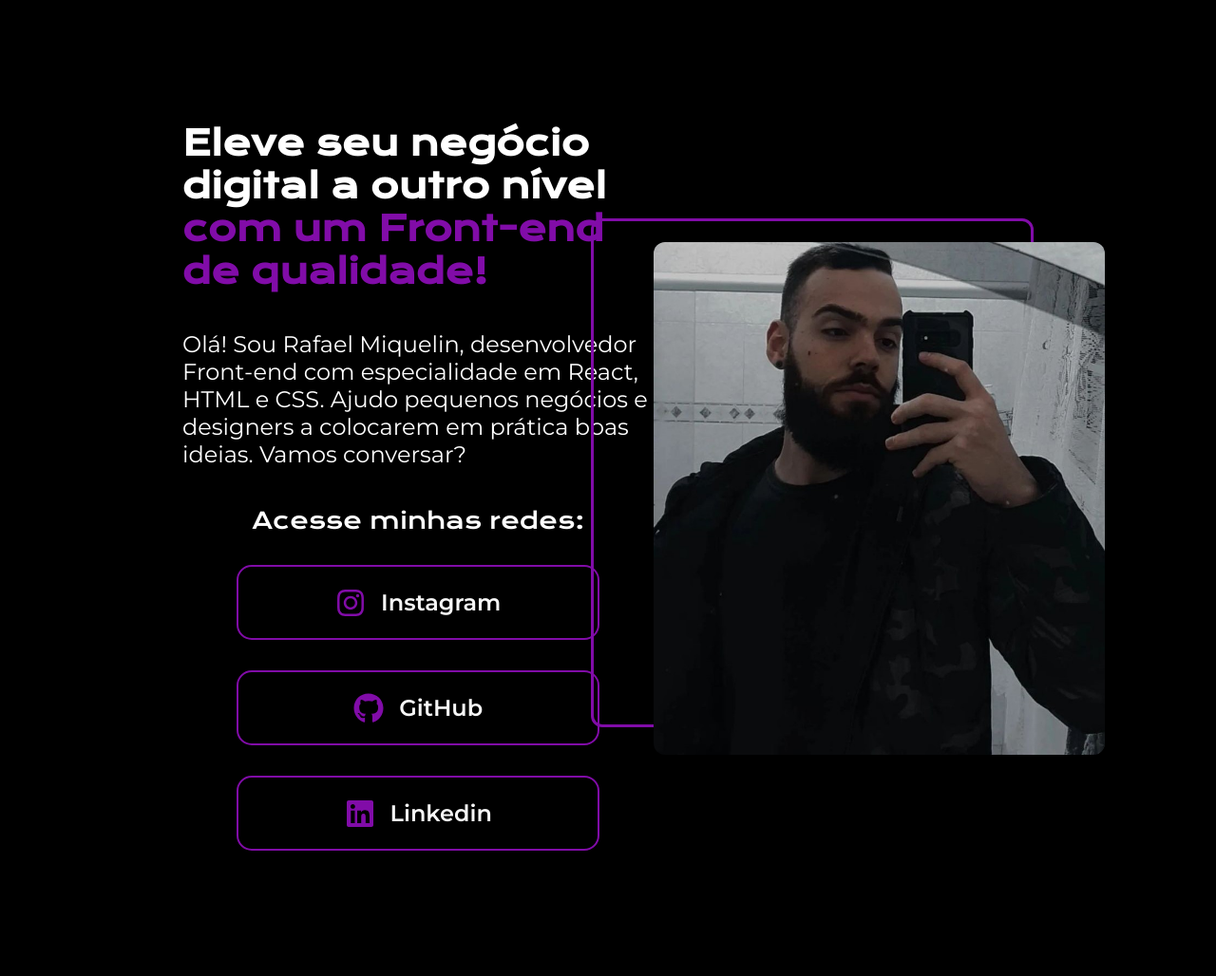
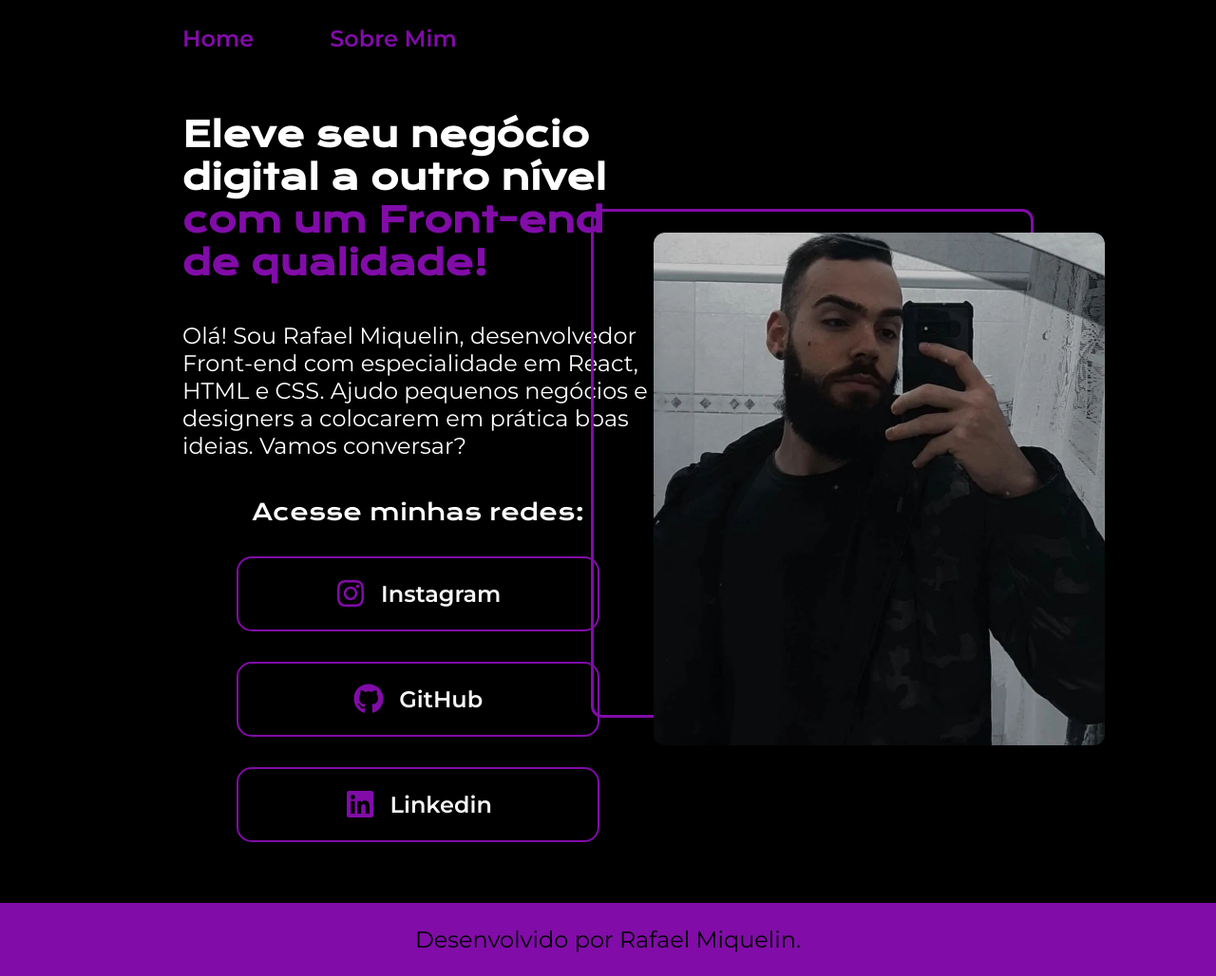
Before and after one commit to rafaelccbr/Portfolio, a plain HTML site: page index.html in a window 1280 px wide. Shown: the whole page at 95% size. Before the commit the page ends 928 px from the top, so only its background shows below. Drawn offline with nearby package versions, Linux system fonts and the light colour scheme.

Commit message:
Atualizaçao

```diff
--- a/index.html
+++ b/index.html
@@ -5,10 +5,15 @@
     <meta http-equiv="X-UA-Compatible" content="IE=edge">
     <meta name="viewport" content="width=device-width, initial-scale=1.0">
     <title>Portfolio</title>
-    <link rel="stylesheet" href="style.css">
+    <link rel="stylesheet" href="./styles/style.css">
 </head>
 <body>
-    <header></header>
+    <header class="cabecalho">
+        <nav class="cabecalho__menu">
+            <a class="cabecalho__menu__link" href="index.html">Home</a>
+            <a class="cabecalho__menu__link" href="about.html">Sobre Mim</a>
+        </nav>
+    </header>
     <main class="apresentacao">
         <section class="apresentacao__conteudo">
             <h1 class="apresentacao__conteudo__titulo">Eleve seu negócio digital a outro nível <strong class="titulo-destaque">com um Front-end de qualidade!</strong></h1>
@@ -46,6 +51,8 @@
                 <img src="./imagens/imagem.png" alt="foto do Rafael Miquelin">
             </div>
     </main>
-    <footer></footer>
+    <footer class="rodape">
+        <p>Desenvolvido por Rafael Miquelin.</p>
+    </footer>
 </body>
 </html>
--- a/style.css
+++ b/styles/style.css
@@ -7,16 +7,29 @@
 }
 
 body {
-    height: 100vh;
+    /* height: 100vh; */
     box-sizing: border-box;
     background-color: black;
     color: white;
 
 }
 
-/*titulo*/
-.titulo-destaque {
+/* cabecalhos */
+.cabecalho {
+    padding: 2% 0% 0% 15%;
+}
+
+.cabecalho__menu {
+    display: flex;
+    gap: 80px;
+}
+
+.cabecalho__menu__link {
+    font-family: 'montserrat', sans-serif;
+    font-size: 24px;
+    font-weight: 600;
     color: #810ca8;
+    text-decoration: none;
 }
 
 /*imagens*/
@@ -46,9 +59,9 @@ img {
     right: 0;
 }
 
-/*apresentacoes*/
+/*Texto do Index*/
 .apresentacao {
-    margin: 10% 15%;
+    padding: 5% 15%;
     display: flex;
     align-items: center;
     justify-content: space-between;
@@ -64,6 +77,10 @@ img {
 .apresentacao__conteudo__titulo{
     font-size: 36px;
     font-family: 'krona one', sans-serif;
+}
+
+.titulo-destaque {
+    color: #810ca8;
 }
 
 .apresentacao__conteudo__texto {
@@ -108,3 +125,30 @@ img {
     opacity: 0.65;
     padding: 21.5px 8px;
 }
+
+/* Texto Do about
+.sobreMim {
+
+}
+
+.sobreMimConteudo {
+    width: 615px;
+    display: flex;
+    flex-direction: column;
+    gap: 40px;
+}
+
+.sobreMimTexto {
+
+}
+
+/* rodape */
+.rodape {
+    padding: 24px ;
+    color: black;
+    background-color: #810ca8;
+    text-align: center;
+    font-family: 'montserrat', sans-serif;
+    font-size: 24px;
+    font-weight: 400;
+}
```
Also changed, not shown: about.html (added, +32 -0 lines).
